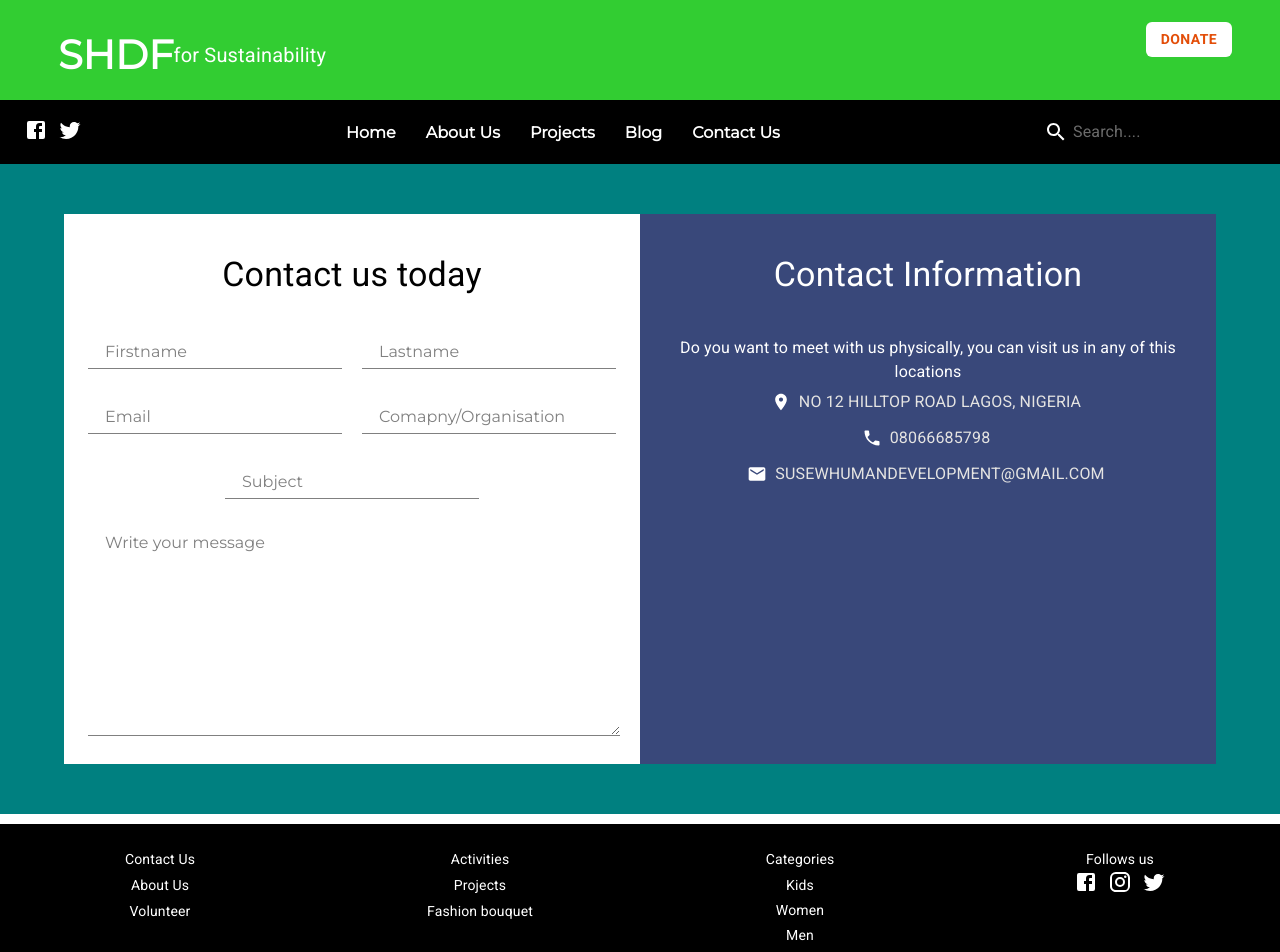
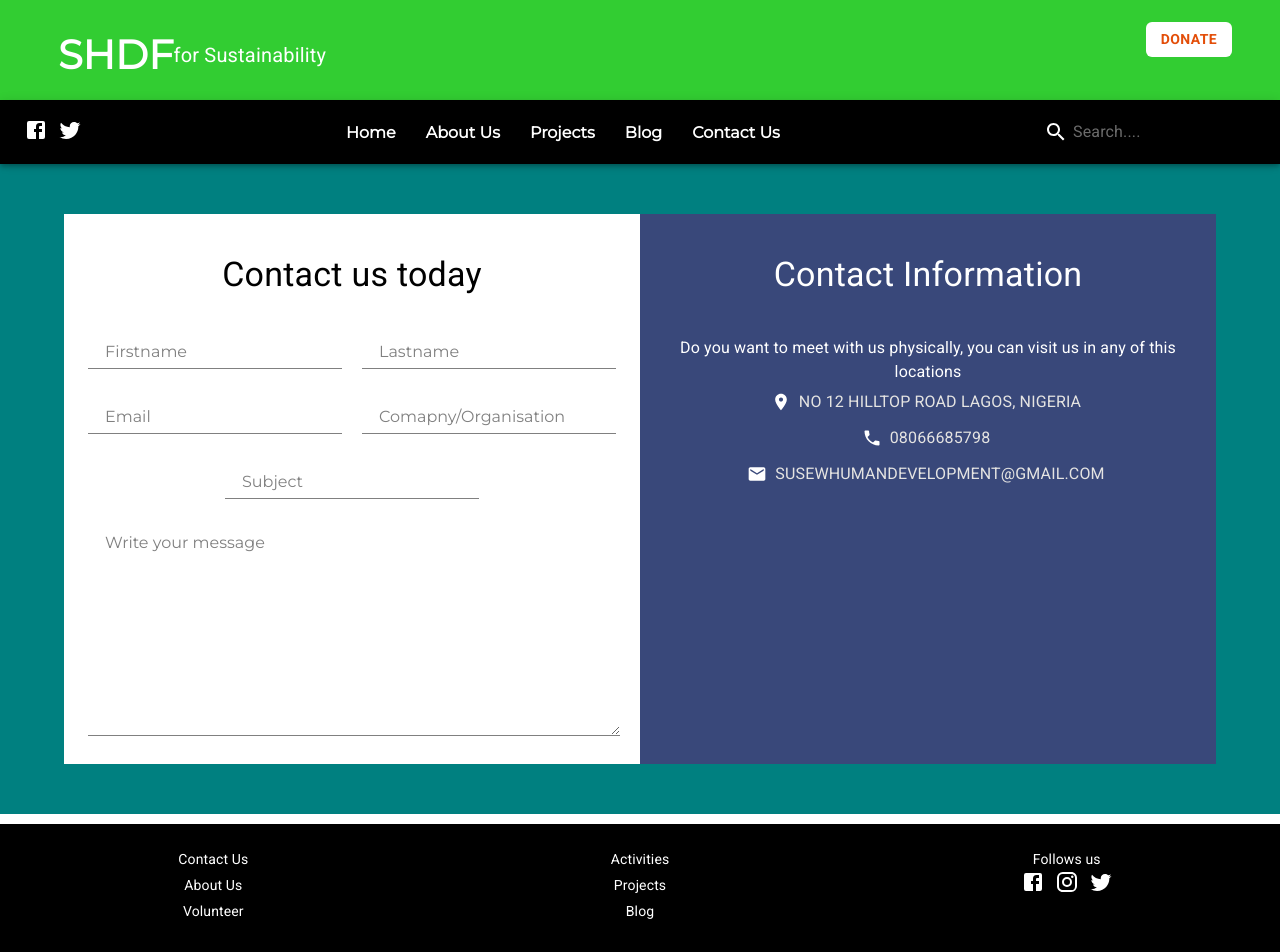
Before and after one commit to Passion94/SHDF, a React (Create React App) app: page /contact in a window 1280 px wide. Shown: the top 952 px of the page. Built offline with nearby package versions, Linux system fonts and the light colour scheme.

Commit message:
Frontend

```diff
--- a/src/App.js
+++ b/src/App.js
@@ -14,6 +14,7 @@ import Blog from './pages/blog/Blog';
 
 import Everyabout from './pages/about/Everyabout';
 import Contact from './pages/contact/Contact';
+import Project from './pages/project/Project';
 
 
 
@@ -43,6 +44,7 @@ export default function App() {
     <Route path='/everyabout' element={<Everyabout/>}/>
     <Route path='/blog' element={<Blog/>}/>
     <Route path='/contact' element={<Contact/>}/>
+    <Route path='/project' element={<Project/>}/>
 
     </Routes>
     <Footer/>
--- a/src/components/header/Header.jsx
+++ b/src/components/header/Header.jsx
@@ -23,7 +23,7 @@ const Header = () => {
 
       return (
 
-        <Container maxWidth={false} sx={{background:'#32CD32', position:'sticky',
+        <Container maxWidth={false} sx={{background:'#32CD32', position:'',
         color:'white', height:'100px', Width :'100vh', cursor: 'pointer'}}>
 
         <StyledToolbar>
--- a/src/components/navbar/NavBar.jsx
+++ b/src/components/navbar/NavBar.jsx
@@ -37,14 +37,14 @@ const NavBar = () => {
       const MenuItems=[
         {Id:1, Name:"Home", link:"/"},
         {Id:2, Name:"About Us", link:"/everyabout"},
-        {Id:3, Name:"Projects", link:"/b"},
+        {Id:3, Name:"Projects", link:"/project"},
         {Id:4, Name:"Blog", link:"/blog"},
         {Id:5, Name:"Contact Us", link:"/contact"},
       ]
 
       const [open,SetOpen]=useState(false);
       return (
-        <AppBar sx={{background:'black', position:'static'}}><StyledToolbar>
+        <AppBar sx={{background:'black', position:'sticky'}}><StyledToolbar>
         <SocialBox sx={{cursor:'pointer'}}>
        <a style={{color:'white'}} href="https://www.facebook.com/SusewFoundation/https://www.facebook.com/SusewFoundation/"><Facebook/></a>
        <a style={{color:'white'}} href="https://twitter.com/Susewfoundation?t=9wbYtaUFN5LTLud43rpp9Q&s=09"> <Twitter/></a>
--- a/src/pages/contact/Contact.js
+++ b/src/pages/contact/Contact.js
@@ -86,7 +86,7 @@ type='text'
     08066685798
     </Typography>
      </Button>
-   <Button startIcon={<Email/>} sx={{color:'white'}}href="mailto:name@email.com"> <Typography sx={{color:'#e5e4e2'}}> Susewhumandevelopment@gmail.com</Typography></Button>
+   <Button startIcon={<Email/>} sx={{color:'white'}} href="mailto:name@email.com"> <Typography sx={{color:'#e5e4e2'}}> Susewhumandevelopment@gmail.com</Typography></Button>
    </Stack>
 
 
--- a/src/pages/footer/Footer.js
+++ b/src/pages/footer/Footer.js
@@ -2,6 +2,7 @@ import styled from '@emotion/styled'
 import { Box, Stack, Typography } from '@mui/material'
 import {Facebook, Instagram,  Twitter} from '@mui/icons-material'
 import React from 'react'
+import { Link } from 'react-router-dom'
 
 
 const Footer = () => {
@@ -22,56 +23,45 @@ const Footer = () => {
 
 
     })
+    const ContactItems=[
+      {Id:1, Name:"Contact Us", link:"/contact"},
+      {Id:2, Name:"About Us", link:"/everyabout"},
+      {Id:3, Name:"Volunteer", link:"/contact"}
+    ]
+    const ActivityItems=[
+      {Id:1, Name:"Activities", link:"/project"},
+      {Id:2, Name:"Projects", link:"/project"},
+      {Id:3, Name:"Blog", link:"/blog"}
+    ]
+    const StyledLink=styled(Link)({
+      textDecoration:'none',
+      color:'white',
+      fontFamily: 'Montserrat',
+    })
   return (
     <Box bgcolor={'#32CD32'} sx={{height:"150px"}} pb={5}>
       <Stack direction={{xs:'row', sm:'row', md:'row'}} p={{xs:'2', sm:'5', md:'7'}} bgcolor={'black'} sx={{height:"130px", marginTop:'10px', paddingTop:'20px'}}  >
       <Box flex={1}>
+      {ContactItems.map((item, index) =>
+     <StyledLink key={index} to={item.link}><ListTypography align={'center'} >{item.Name}</ListTypography></StyledLink>
+      )}
 
-        <ListTypography  align={'center'}>
-        Contact Us
-         </ListTypography>
-         <ListTypography  align={'center'}>
-        About Us
-         </ListTypography>
-         <ListTypography  align={'center'}>
-        Volunteer
-         </ListTypography>
       </Box>
       <Box flex={1}>
 
-        <ListTypography  align={'center'}>
-        Activities
-         </ListTypography>
-         <ListTypography  align={'center'}>
-        Projects
-         </ListTypography>
-         <ListTypography  align={'center'}>
-        Fashion bouquet
-         </ListTypography>
+      {ActivityItems.map((item, index) =>
+     <StyledLink key={index} to={item.link}><ListTypography align={'center'} >{item.Name}</ListTypography></StyledLink>
+      )}
       </Box>
-      <Box flex={1}>
 
-      <ListTypography  align={'center'}>
-        Categories
-         </ListTypography>
-        <ListTypography  variant={'body2'} align={'center'}>
-        Kids
-         </ListTypography>
-         <ListTypography  variant={'body2'} align={'center'}>
-        Women
-         </ListTypography>
-         <ListTypography  variant={'body2'} align={'center'}>
-        Men
-         </ListTypography>
-      </Box>
       <Box flex={1}>
       <ListTypography align={'center'}>
        Follows us
          </ListTypography>
          <SocialBox sx={{cursor:'pointer'}} align={'center'} >
-       <Facebook/>
-       <Instagram/>
-       <Twitter/>
+         <a style={{color:'white'}} href="https://www.facebook.com/SusewFoundation/https://www.facebook.com/SusewFoundation/" target="blank"> <Facebook/></a>
+       <a style={{color:'white'}} href="https://twitter.com/Susewfoundation?t=9wbYtaUFN5LTLud43rpp9Q&s=09" target="blank"><Instagram /></a>
+       <a style={{color:'white'}} href="#" target="blank"> <Twitter/></a>
         </SocialBox>
       </Box>
 
--- /dev/null
+++ b/src/pages/project/Project.js
@@ -0,0 +1,23 @@
+
+import { Avatar, Box, Container, Typography } from '@mui/material'
+import React from 'react'
+
+
+const Project = () => {
+  return (
+    <Container sx={{height:'500px'}}>
+      <Box align={'center'} mt={20}>
+
+        <Avatar
+
+        src='https://contentionary-git-dev-cttn-pro.vercel.app/images/state/under-construction.svg'
+        sx={{width:'40%', height:'40%', color:'red'}}
+        > </Avatar>
+              <Typography variant='h5'> Bear with us please 🐻
+        <Typography>This page is under construction...</Typography></Typography>
+      </Box>
+    </Container>
+  )
+}
+
+export default Project
```
